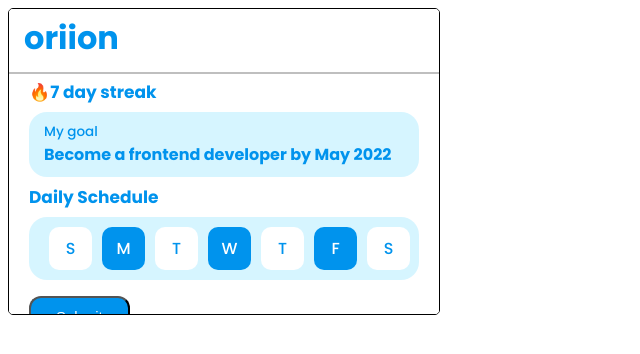
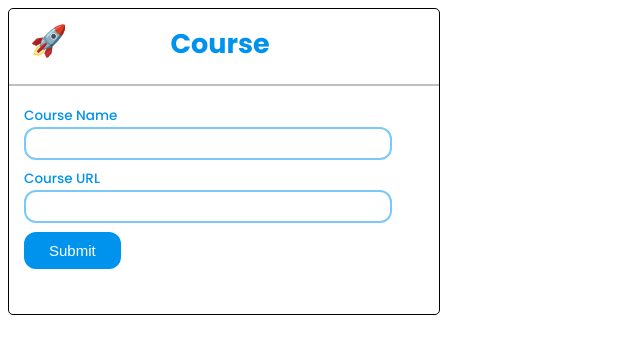
Before and after one commit to savannahfeder/oriion-old-codebase, a React (Create React App) app: page /select-course in a window 1280 px wide. Shown: the top 354 px of the page, without its empty margins (0-640 px from the left). Built offline with nearby package versions, Linux system fonts and the light colour scheme.

Commit message:
Added page routing

```diff
--- a/src/App.js
+++ b/src/App.js
@@ -1,5 +1,6 @@
 import './index.css';
 import React from "react"
+import { BrowserRouter as Router, Route, Switch} from "react-router-dom"
 import Home from "./pages/Home.js"
 import MeetOriion from "./pages/MeetOriion.js"
 import CoursePicker from './pages/CoursePicker';
@@ -9,12 +10,27 @@ import ScheduleSelection from './pages/ScheduleSelection';
 
 function App() {
   return (
-    <div className="App">
-      <Home goal="Become a frontend developer by May 2022" streak = {7}/>
-      {/* <MeetOriion /> */}
-      {/* <CourseGoal /> */}
-      {/* <ScheduleSelection /> */}
-    </div>
+    <Router>
+      <div className="App">
+        <Switch>
+          <Route exact path="/">
+            <Home goal="Become a frontend developer by May 2022" streak = {7}/>
+          </Route>
+          <Route path="/get-started">
+            <MeetOriion />
+          </Route>
+          <Route path="/select-course">
+            <CoursePicker />
+          </Route>
+          <Route path="/set-goal">
+            <CourseGoal />
+          </Route>
+          <Route path="/set-schedule">
+            <ScheduleSelection />
+          </Route>
+        </Switch>
+      </div>
+    </Router>
   );
 }
 
--- a/src/components/Schedule.js
+++ b/src/components/Schedule.js
@@ -76,7 +76,7 @@ export default function Schedule() {
                     Saturday <input class="input-time" type="text" name="saturday-field-one" placeholder="8:30" /> to <input class="input-time" type="text" name="saturday-field-two" placeholder="10:30" />
                 </li>
             </ul>
-            <button onClick={submitSchedule} className="button">Submit</button>
+            <button onClick={submitSchedule} className="button hidden">Submit</button>
         </div>
     )
 }
--- a/src/pages/CoursePicker.js
+++ b/src/pages/CoursePicker.js
@@ -2,12 +2,13 @@ import React from "react"
 import TopBarPageSpecific from "../components/TopBarPageSpecific.js"
 
 
-export default function CoursePicker() {
+export default function CoursePicker(props) {
+
     return (
         <div className="course-picker">
             <TopBarPageSpecific page="Course" />
             <div className="course-picker--container">
-                <p className="bold course-picker--prompt">Which course do you want to be kept accountable on?</p>
+                <p className="bold course-picker--prompt">{props.name}</p>
 
                 <form form_id="course-picker--form">
                     <label for="course-picker--form" className="small-light label">Course Name</label>
--- a/src/pages/MeetOriion.js
+++ b/src/pages/MeetOriion.js
@@ -1,5 +1,6 @@
 import React from "react"
 import TopBar from "../components/TopBar.js"
+import { Link } from "react-router-dom"
 
 
 export default function MeetOriion() {
@@ -10,7 +11,7 @@ export default function MeetOriion() {
                 <div>
                     <h1 className="meet-oriion--header"><span className="lightest-text">meet</span> oriion</h1>
                     <div className="meet-oriion--tagline-div">Your online course accountability buddy</div>
-                    <a className="button button-link meet-oriion--button" href="src/pages/CoursePicker.js">Let's get started</a>
+                    <Link className="button button-link meet-oriion--button" to="/select-course">Let's get started</Link>
                 </div>
             </div>
         </div>
```
